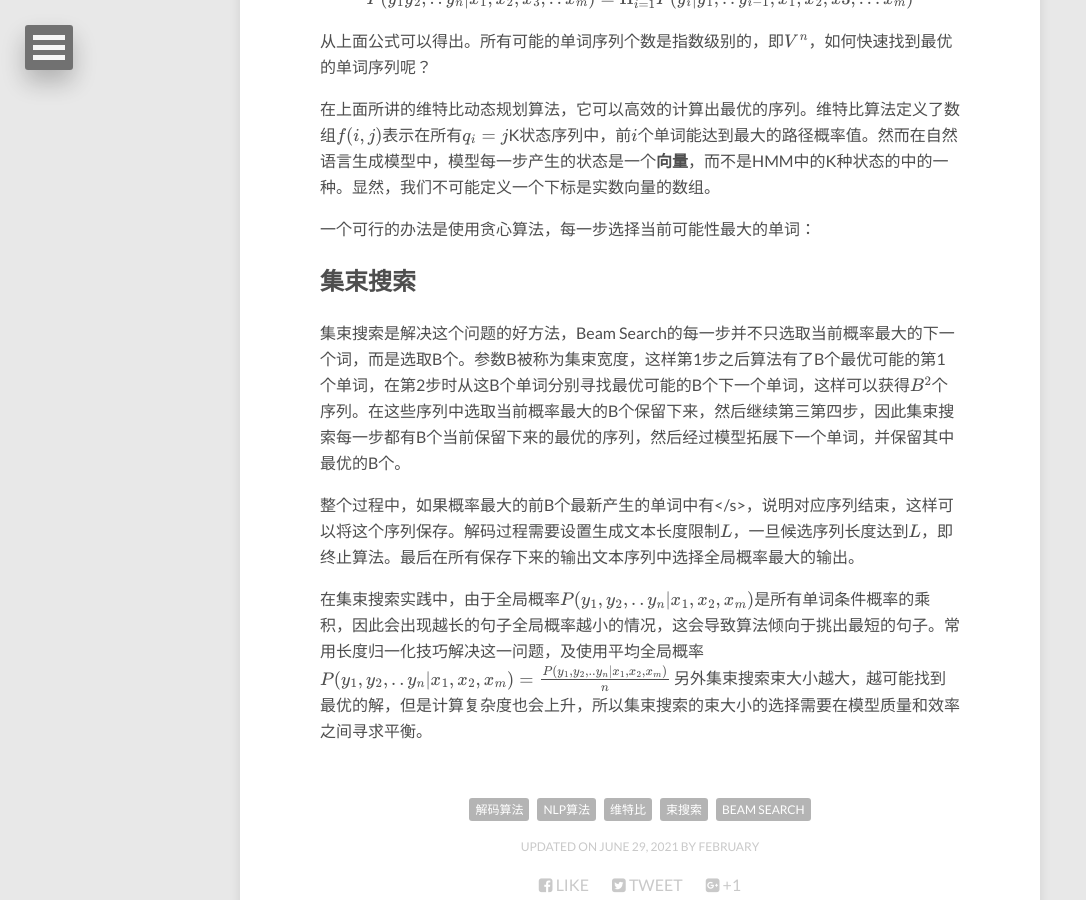
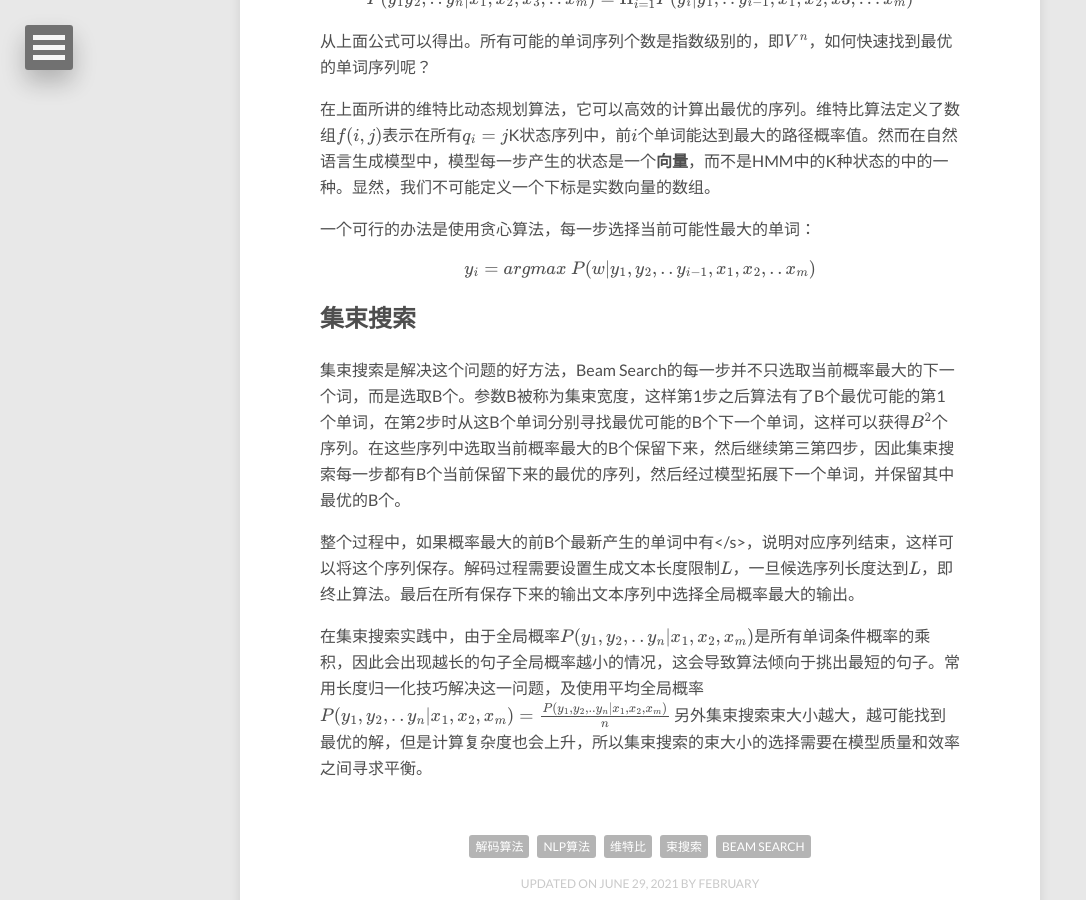
Before and after one commit to 52notebook/52notebook.github.io, a Jekyll site: the page built from _posts/2021-06-27-几种常用解码算法.md, in a window 1280 px wide and 900 px high, scrolled down 4977 px. Shown: the whole window, without its empty margins (0-1086 px from the left). Built offline with Jekyll 4.4.1, drawn with Linux system fonts in a browser that asks for light colours; nearby versions of some CDN libraries; formulas are drawn with MathJax 3; comment, search, counter and statistics services are not loaded.

Commit message:
解码算法

```diff
--- a/_posts/2021-06-27-几种常用解码算法.md
+++ b/_posts/2021-06-27-几种常用解码算法.md
@@ -193,7 +193,7 @@ $$P(y_1y_2,..y_n|x_1,x_2,x_3,..x_m) = \Pi_{i=1}^{n}P(y_i|y_1,..y_{i-1},x_1,x_2,x
 
 一个可行的办法是使用贪心算法，每一步选择当前可能性最大的单词：
 
-
+$$y_i = argmax \space P(w|y_1,y_2,..y_{i-1}, x_1,x_2,..x_m)$$
 
 
 
```
